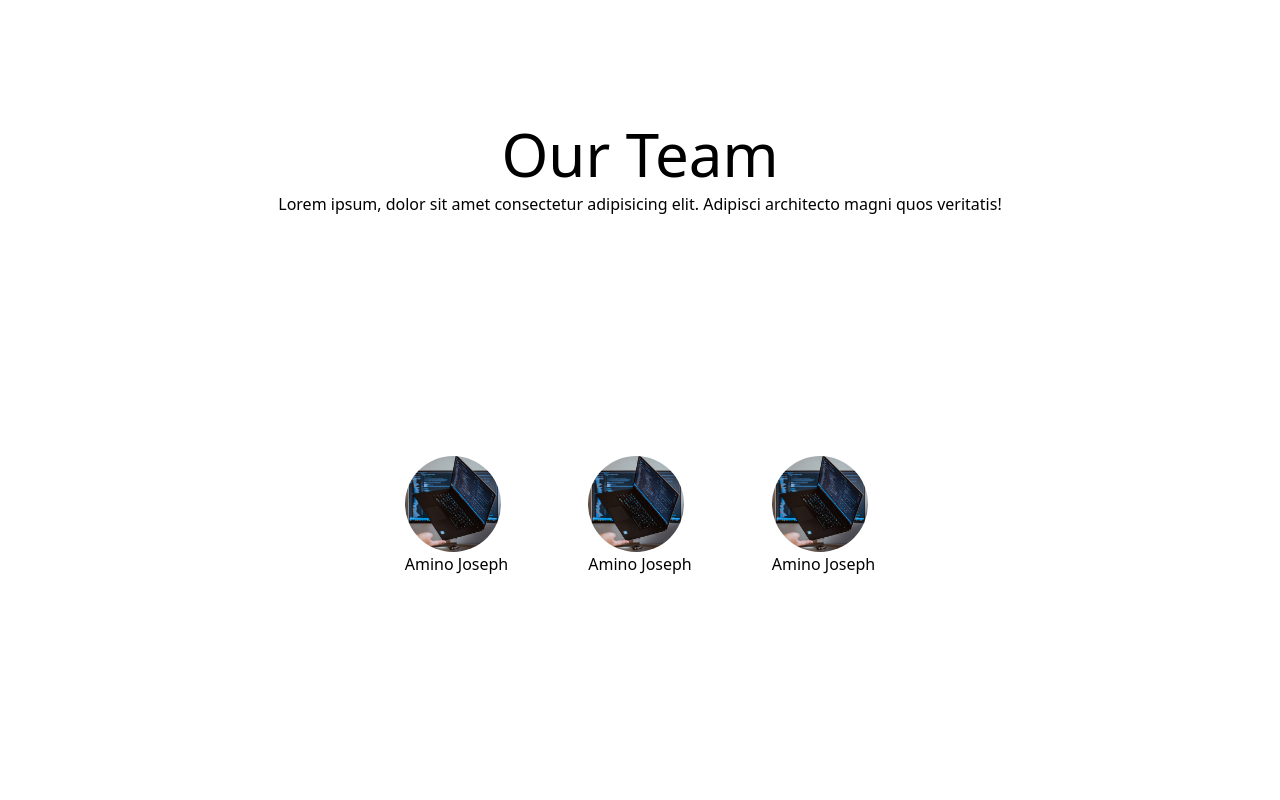
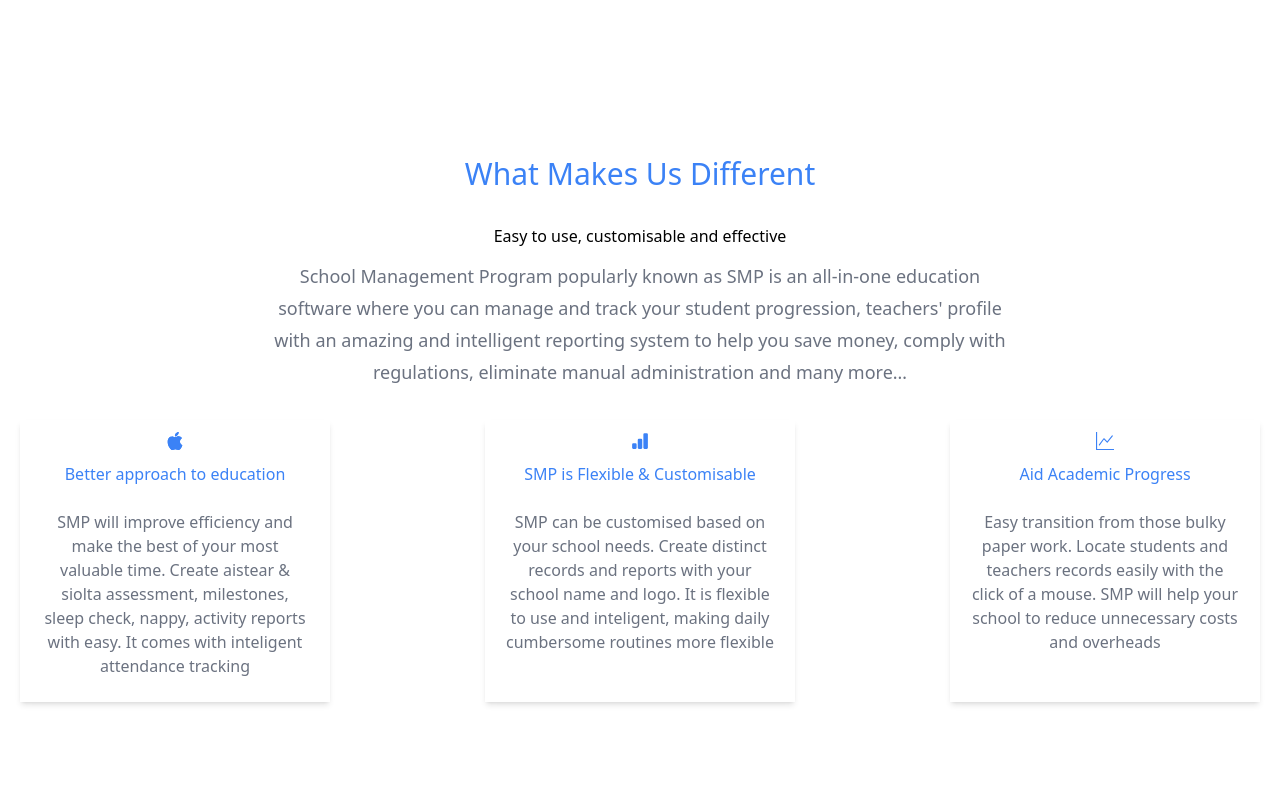
Before and after one commit to abiel13/scm, a React (Vite) app: page / in a window 1280 px wide. Shown: the part 1780-2580 px from the top of the page. Built offline with nearby package versions, Linux system fonts and the light colour scheme.

Commit message:
aboutPage

```diff
--- a/package.json
+++ b/package.json
@@ -14,6 +14,7 @@
     "postcss": "^8.4.20",
     "react": "^18.2.0",
     "react-dom": "^18.2.0",
+    "react-icons": "^4.7.1",
     "react-router-dom": "^6.4.5",
     "tailwindcss": "^3.2.4"
   },
--- a/src/pages/Home.jsx
+++ b/src/pages/Home.jsx
@@ -6,16 +6,16 @@ import elipse from "../images/Ellipse 1.png";
 import b from "../images/bb.jpeg";
 import { NavLink } from "react-router-dom";
 import Aos from "aos";
-import "aos/dist/aos.css"
+import "aos/dist/aos.css";
+import { BsApple, BsBarChartFill, BsGraphUp } from "react-icons/bs";
 
 function Home() {
-useEffect(() =>{
-  Aos.init({duration:2000})
-},[])
+  useEffect(() => {
+    Aos.init({ duration: 2000 });
+  }, []);
 
   return (
     <div className="overflow-x-hidden scr flex flex-col gap-14">
-
       <div className="w-screen h-screen home relative  p-5  ">
         <nav className="flex justify-between  items-center">
           <img src={logo} alt="" />
@@ -78,14 +78,17 @@ useEffect(() =>{
         </div>
         <img src={elipse} alt="" className="absolute bottom-0 right-0" />
       </div>{" "}
-      <section id="About" className="w-screen overflow-y-hidden mt-24 h-screen">
+      <section id="About" className="w-screen overflow-hidden mt-24 h-screen">
         <h1 className="text-black text-6xl text-center font-medium ">
           About Us
         </h1>
         <div className=" w-full h-full px-5 flex items-center  ">
           <div className="w-full h-3/4 flex justify-between px-6  ">
-
-            <div data-aos-duration="1000" data-aos="fade-up" className=" px-3 flex flex-col justify-center items-center py-2 text-center w-2/4">
+            <div
+              data-aos-duration="1000"
+              data-aos="fade-up"
+              className=" px-3 flex flex-col justify-center items-center py-2 text-center w-2/4"
+            >
               <h3 className="text-4xl font-sans font-bold  ">
                 Our Creative Process
               </h3>
@@ -96,45 +99,128 @@ useEffect(() =>{
               <p className="mt-2 text-left w-3/4 ">
                 Lorem ipsum dolor sit amet. Lorem ipsum, dolor sit amet
                 consectetur adipisicing elit. Natus, pariatur.
-
-                <button className="bg-black text-white block py-2 px-3 mt-5 w-1/2">Join Us</button>
+                <button className="bg-black text-white block py-2 px-3 mt-5 w-1/2">
+                  Join Us
+                </button>
               </p>
-
             </div>
-                      <img data-aos="fade-left" src={b} alt="" className="max-h-full w-3/4 object-cover" />
+            <img
+              data-aos="fade-left"
+              src={b}
+              alt=""
+              className="max-h-full w-3/4 object-cover"
+            />
           </div>
         </div>
       </section>
+      <section className="w-screen px-5 flex-col items-center flex overflow-y-hidden mt-24 h-screen">
+        <div>
+          <h3 className="my-8 text-center font-medium text-3xl text-blue-500">
+            What Makes Us Different
+          </h3>
+          <p className="text-center font-medium font-2xl my-3">
+            Easy to use, customisable and effective
+          </p>
+        </div>
 
+        <div className="w-3/5 leading-8 text-gray-500 text-lg text-center  ">
+          School Management Program popularly known as SMP is an all-in-one
+          education software where you can manage and track your student
+          progression, teachers' profile with an amazing and intelligent
+          reporting system to help you save money, comply with regulations,
+          eliminate manual administration and many more…
+        </div>
+        <div className="w-full mt-8 flex justify-between ">
+          <div
+            data-aos="fade-up"
+            data-aos-duration="1000"
+            className="cards flex flex-col  items-center w-1/4 py-3 px-5 bg-white shadow-md "
+          >
+            <BsApple className="text-blue-500 text-lg" />
+            <p className="text-blue-500 my-3">Better approach to education</p>
+            <p className="text-gray-500 text-center my-3">
+              SMP will improve efficiency and make the best of your most
+              valuable time. Create aistear & siolta assessment, milestones,
+              sleep check, nappy, activity reports with easy. It comes with
+              inteligent attendance tracking
+            </p>
+          </div>
+          <div
+            data-aos="fade-up"
+            data-aos-duration="2000"
+            className="cards flex flex-col  items-center w-1/4 py-3 px-5 bg-white shadow-md "
+          >
+            <BsBarChartFill className="text-blue-500 text-lg" />
+            <p className="text-blue-500 my-3">SMP is Flexible & Customisable</p>
+            <p className="text-gray-500 text-center my-3">
+              SMP can be customised based on your school needs. Create distinct
+              records and reports with your school name and logo. It is flexible
+              to use and inteligent, making daily cumbersome routines more
+              flexible
+            </p>
+          </div>
+          <div
+            data-aos="fade-up"
+            data-aos-duration="3000"
+            className="cards flex flex-col  items-center w-1/4 py-3 px-5 bg-white shadow-md "
+          >
+            <BsGraphUp className="text-blue-500 text-lg" />
+            <p className="text-blue-500 my-3">Aid Academic Progress</p>
+            <p className="text-gray-500 text-center my-3">
+              Easy transition from those bulky paper work. Locate students and
+              teachers records easily with the click of a mouse. SMP will help
+              your school to reduce unnecessary costs and overheads
+            </p>
+          </div>
+        </div>
+      </section>
       <section id="Teams" className="w-screen overflow-y-hidden mt-24 h-screen">
-       <h1 className="text-black text-6xl text-center font-medium ">Our Team
+        <h1 className="text-black text-6xl mt-8 text-center font-medium ">
+          Our Team
         </h1>
-       <p className="mt-2 text-center">Lorem ipsum, dolor sit amet consectetur adipisicing elit. Adipisci architecto magni quos veritatis!</p>
+        <p className="mt-2 text-center">
+          Lorem ipsum, dolor sit amet consectetur adipisicing elit. Adipisci
+          architecto magni quos veritatis!
+        </p>
 
-       <div className=" w-full h-3/4 px-5   flex items-center  ">
-          <div className="w-full h-3/4 flex gap-20 justify-center py-3 items-center px-6 ">
-            <div>
-        <div className="w-24 h-24 rounded-full bg-white">
+        <div className=" w-full h-3/4 px-5 -mt-5 flex items-center  ">
+          <div className="w-full h-3/4 flex gap-20  justify-between py-3 items-center px-6 ">
+            <div
+              className="flex flex-col items-center"
+              data-aos="fade-up"
+              data-aos-duration="1000"
+            >
+              <div className="w-1/3 h-1/3 rounded-full bg-white">
                 <img src={b} className="w-full h-full rounded-full" alt="" />
               </div>
-<p>Amino  Joseph</p>
+              <p>Amino Joseph</p>
+              <p>Lead Front End Engineer</p>
             </div>
-            <div>
-        <div className="w-24 h-24 rounded-full bg-white">
+            <div
+              className="flex flex-col items-center"
+              data-aos="fade-up"
+              data-aos-duration="2000"
+            >
+              <div className="w-1/3 h-1/3 rounded-full bg-white">
                 <img src={b} className="w-full h-full rounded-full" alt="" />
               </div>
-<p>Amino  Joseph</p>
+              <p>Amino Joseph</p>
+              <p>Senior Back End Engineer</p>
             </div>
-            <div>
-        <div className="w-24 h-24 rounded-full bg-white">
+            <div
+              className="flex flex-col items-center"
+              data-aos="fade-up"
+              data-aos-duration="3000"
+            >
+              <div className="w-1/3 h-1/3 rounded-full bg-white">
                 <img src={b} className="w-full h-full rounded-full" alt="" />
               </div>
-<p>Amino  Joseph</p>
+              <p>Amino Joseph</p>
+              <p>Digital Marketer</p>
             </div>
           </div>
         </div>
       </section>
-
     </div>
   );
 }
```
Also changed, not shown: 1 other file (tests, documents, lock files or other folders). Lines whose indentation alone changed are shown as unchanged.
